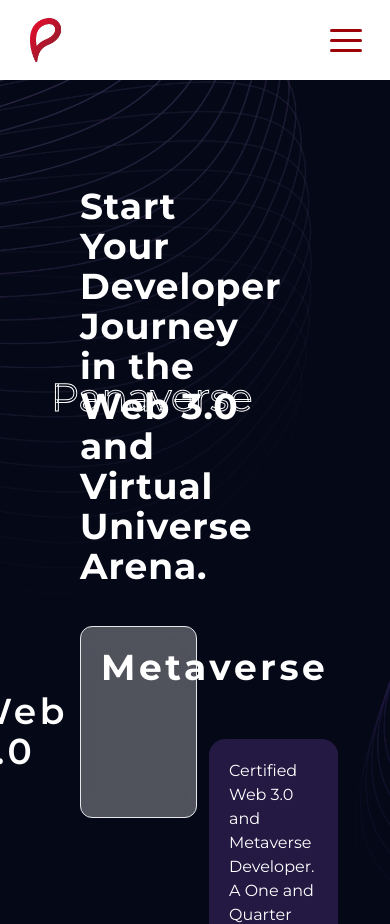
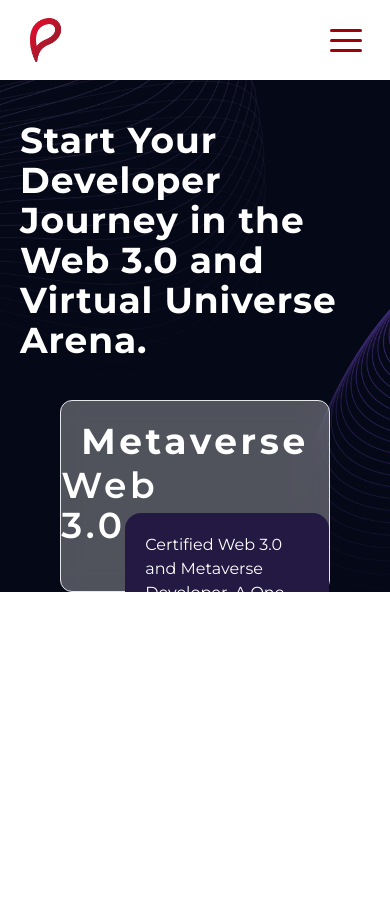
Before and after one commit to AbuHurairah127/NextJs-assigns, a Next.js app in the folder panaverse-ui-new/: page / in a window 390 px wide. After the commit the page ends 844 px from the top, so only its background shows below. Built offline with nearby package versions, Linux system fonts and the light colour scheme.

Commit message:
hero section responsive ready

```diff
--- a/panaverse-ui-new/src/section/hero/Hero.tsx
+++ b/panaverse-ui-new/src/section/hero/Hero.tsx
@@ -1,20 +1,20 @@
 import React from "react";
 const Hero = () => {
   return (
-    <div className="min-h-screen w-screen bg-hero-pattern bg-cover bg-center flex px-20">
-      <div className="w-[50vw] flex flex-col justify-center gap-10 relative">
+    <div className="min-h-[50vh] lg:min-h-screen w-screen bg-hero-pattern bg-cover bg-center flex flex-col lg:flex-row px-5 lg:px-20">
+      <div className="lg:w-[50vw] flex flex-col justify-center gap-10 relative mt-10">
         <h1 className="text-white text-4xl font-bold tracking-wide">
           Start Your Developer Journey in the Web 3.0 and Virtual Universe
           Arena.
         </h1>
-        <div className="bg-white/30 w-[60%] backdrop-blur-md p-5 rounded-xl border h-48 overflow-visible">
+        <div className="mx-auto bg-white/30 md:w-[60%] backdrop-blur-md p-5 rounded-xl border h-48 overflow-visible">
           <h1 className="text-white text-4xl font-bold tracking-widest">
             Metaverse
           </h1>
           <h1 className="text-white text-4xl font-semibold tracking-widest absolute right-32 top-16">
             Web 3.0
           </h1>
-          <p className="text-white absolute top-28 left-32 bg-[#231942] p-5   rounded-2xl z-50">
+          <p className="text-white absolute top-28 left-16 lg:left-32 bg-[#231942] p-5   rounded-2xl z-50">
             Certified Web 3.0 and Metaverse Developer. A One and Quarter Years
             Panaverse DAO Earn as you Learn Program Getting Ready for the Next
             Generation of the Internet. Explore the new generation of internet
@@ -22,8 +22,8 @@
           </p>
         </div>
       </div>
-      <div className="relative">
-        <h1 className="stroke text-[10vw] absolute -left-56 top-72 cursor-pointer transition-all duration-1000 hover:scale-125 z-0">
+      <div className="relative hidden lg:block">
+        <h1 className="stroke text-[10vw] absolute lg:-left-56 top-72 cursor-pointer transition-all duration-1000 hover:scale-125 z-0">
           Panaverse
         </h1>
       </div>
```
